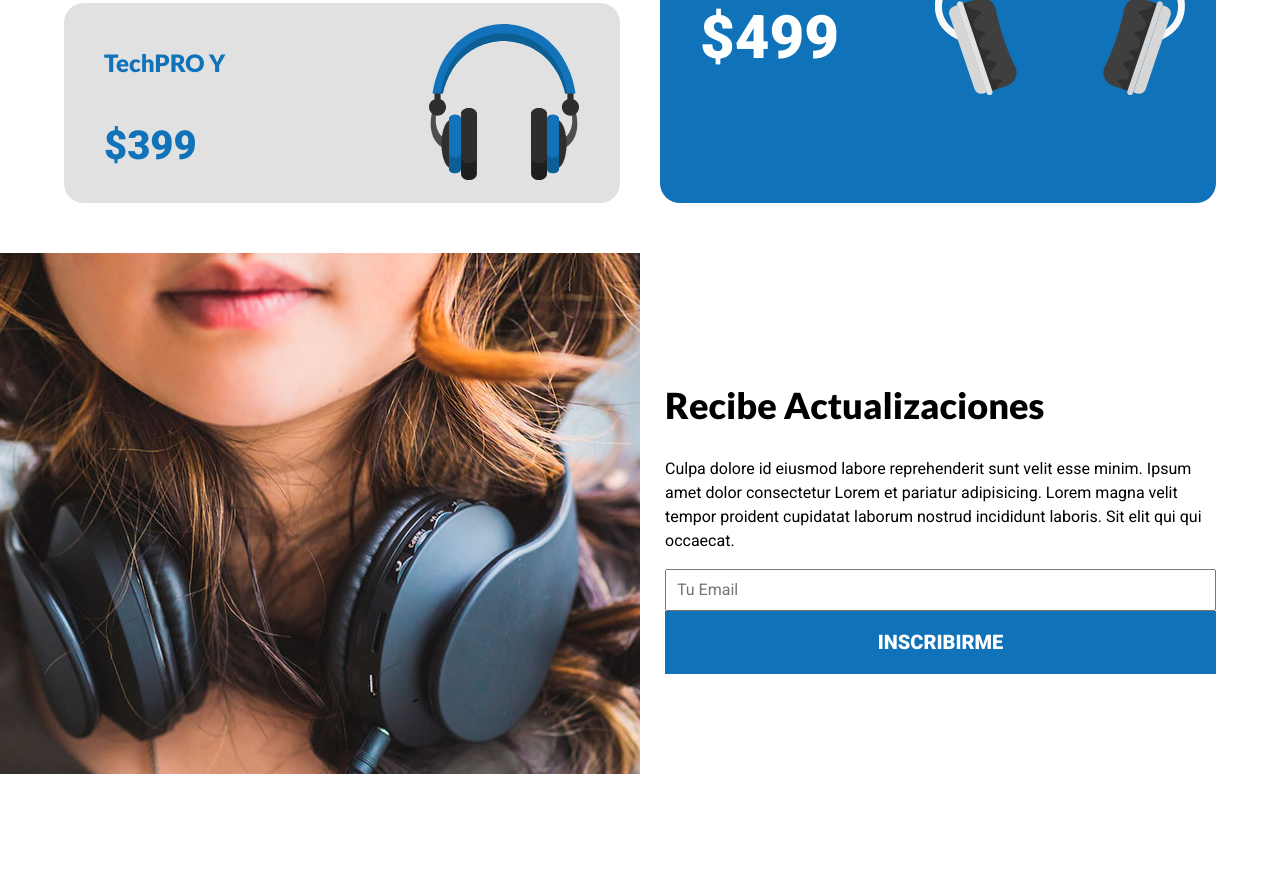
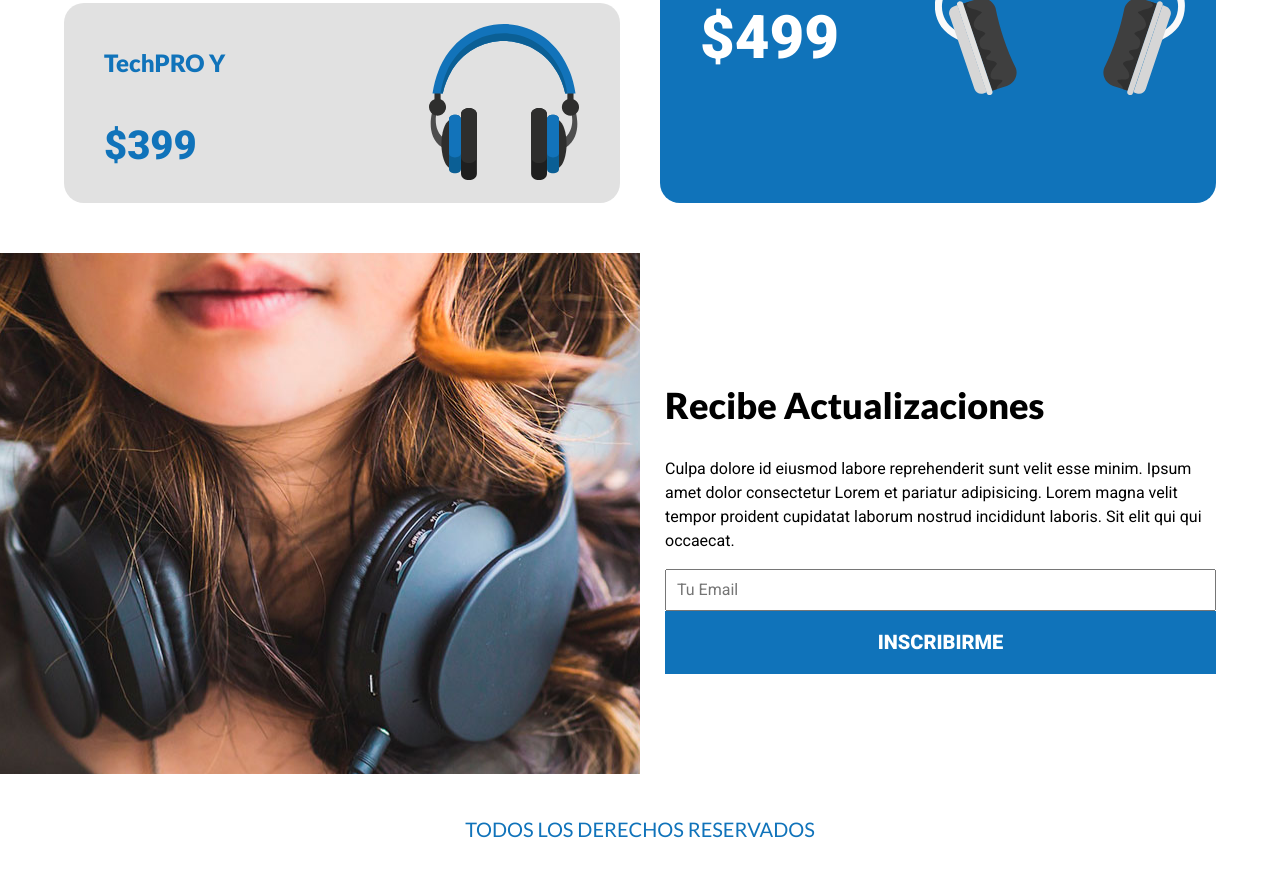
Before and after one commit to MemoSan27/maq-sitio-audifonos, a plain HTML site: page index.html in a window 1280 px wide. Shown: the part 1961-2837 px from the top of the page. Before the commit the page ends 2735 px from the top, so only its background shows below. Drawn offline with Linux system fonts and the light colour scheme.

Commit message:
correcciones

```diff
--- a/css/styles.css
+++ b/css/styles.css
@@ -363,7 +363,7 @@ img{
 
 .contenido-newsletter{
     display: grid;
-    grid-template-rows: repeat(2, 30rem);
+    grid-template-rows: repeat(2, 45rem);
     gap: var(--separacion);
 }
 
@@ -400,3 +400,13 @@ img{
     font-weight: 900;
     border: none;
 }
+
+
+.footer p{
+    text-align: center;
+    font-family: var(--fuenteSecundaria);
+    text-transform: uppercase;
+    font-size: 2rem;
+    color: var(--primario);
+    padding: 2rem 0;
+}
--- a/index.html
+++ b/index.html
@@ -119,6 +119,10 @@
         </div>
     </section>
 
+    <footer class="footer">
+        <p>Todos los derechos reservados</p>
+    </footer>
+
 </body>
 
 </html>
```
